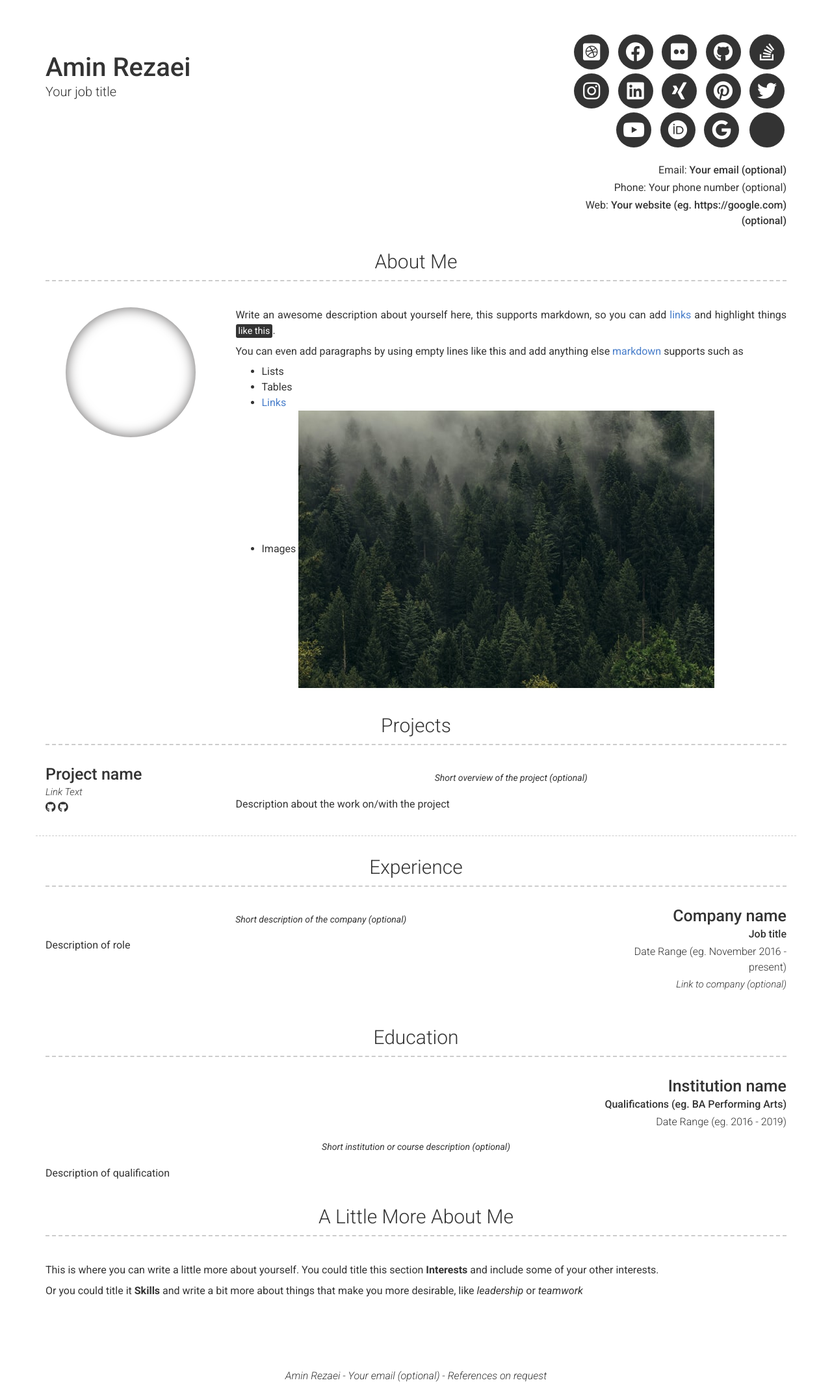
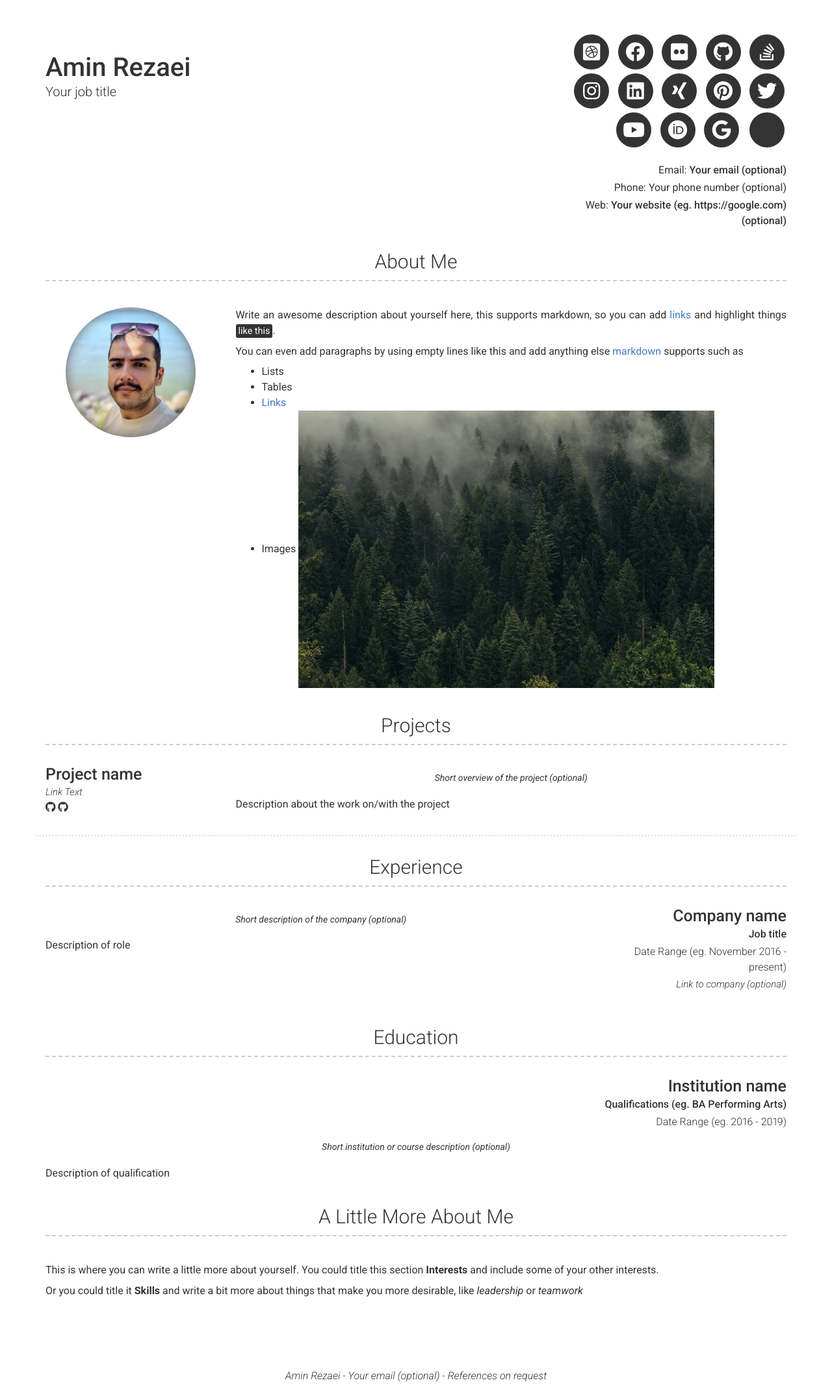
Before and after one commit to aminrezaei-img/CV, a Jekyll site: the page built from index.md, in a window 1280 px wide. Shown: the whole page at 65% size. Built offline with Jekyll 4.4.1, drawn with Linux system fonts in a browser that asks for light colours; nearby versions of some CDN libraries.

Commit message:
Update _config.yml

```diff
--- a/_config.yml
+++ b/_config.yml
@@ -50,7 +50,7 @@ additional_links:
 
 # About Section
 # about_title: About Me (Use this to override about section title)
-about_profile_image: Directory of profile image (eg. images/profile.jpg)
+about_profile_image: images/20230630_162118-PhotoRoom.png
 about_content: | # this will include new lines to allow paragraphs
   Write an awesome description about yourself here, this supports markdown, so you can add [links](http://foobar.com) and highlight things <mark>like this</mark>.
 
```
